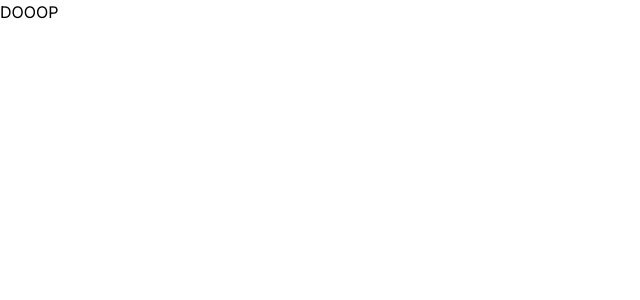
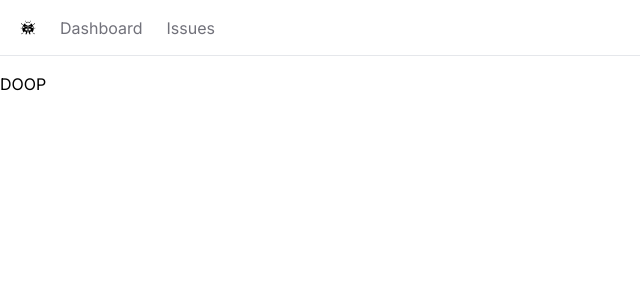
Before and after one commit to brucette/issue-tracker, a Next.js app: page / in a window 1280 px wide. Shown: the top 300 px of the page, without its empty margins (0-640 px from the left). Built offline with nearby package versions, Linux system fonts and the light colour scheme.

Commit message:
Build the nav bar

```diff
--- /dev/null
+++ b/app/NavBar.tsx
@@ -0,0 +1,31 @@
+import classnames from 'classnames';
+import Link from 'next/link';
+import { usePathname } from 'next/navigation';
+import { GiLadybug } from 'react-icons/gi';
+
+const NavBar = () => {
+
+  const links = [
+    {label: 'Dashboard', href: '/'},
+    {label: 'Issues', href: '/issues'}
+  ];
+
+  return (
+    <nav className='flex space-x-6 border-b mb-4 px-5 h-14 items-center'>
+        <Link href='/'>
+          <GiLadybug />
+        </Link>
+        <ul className='flex space-x-6'>
+            {links.map(link =>
+              <Link
+                key={link.href}
+                href={link.href}
+                className='text-zinc-500 hover:text-zinc-800 transition-colors'>
+                    {link.label}
+              </Link>)}
+        </ul>
+    </nav>
+  )
+}
+
+export default NavBar;
--- /dev/null
+++ b/app/issues/page.tsx
@@ -0,0 +1,8 @@
+
+const IssuesPage = () => {
+    return (
+        <div>Issues page</div>
+    )
+}
+
+export default IssuesPage;
--- a/app/layout.tsx
+++ b/app/layout.tsx
@@ -1,6 +1,7 @@
 import './globals.css'
 import type { Metadata } from 'next'
 import { Inter } from 'next/font/google'
+import NavBar from './NavBar'
 
 const inter = Inter({ subsets: ['latin'] })
 
@@ -16,7 +17,12 @@ export default function RootLayout({
 }) {
   return (
     <html lang="en">
-      <body className={inter.className}>{children}</body>
+      <body className={inter.className}>
+        <NavBar />
+        <main>
+          {children}
+        </main>
+      </body>
     </html>
   )
 }
--- a/app/page.tsx
+++ b/app/page.tsx
@@ -3,7 +3,7 @@ import Image from 'next/image'
 export default function Home() {
   return (
     <div>
-      DOOOP
+      DOOP
     </div>
   )
 }
--- a/package.json
+++ b/package.json
@@ -13,12 +13,14 @@
     "@types/react": "18.2.33",
     "@types/react-dom": "18.2.14",
     "autoprefixer": "10.4.16",
+    "classnames": "^2.3.2",
     "eslint": "8.52.0",
     "eslint-config-next": "14.0.0",
     "next": "14.0.0",
     "postcss": "8.4.31",
     "react": "18.2.0",
     "react-dom": "18.2.0",
+    "react-icons": "^4.11.0",
     "tailwindcss": "3.3.5",
     "typescript": "5.2.2"
   }
```
Also changed, not shown: 1 other file (tests, documents, lock files or other folders).
